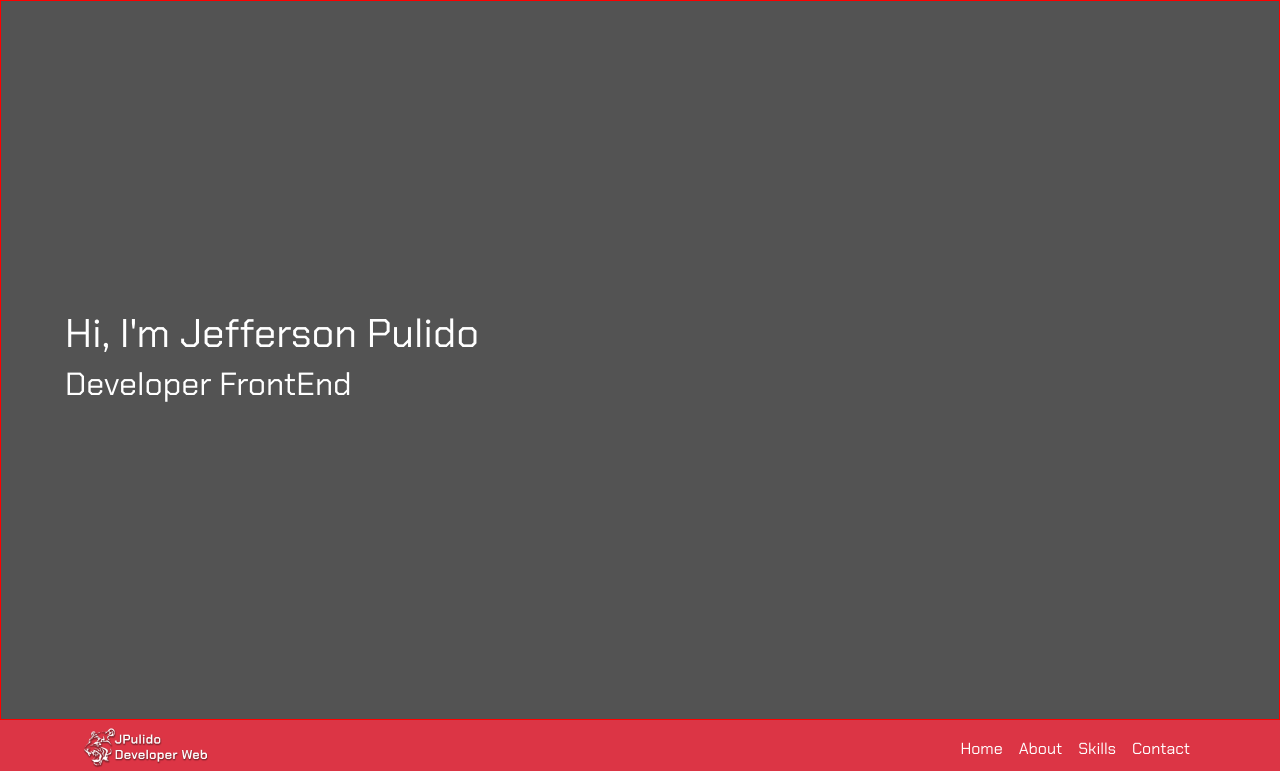
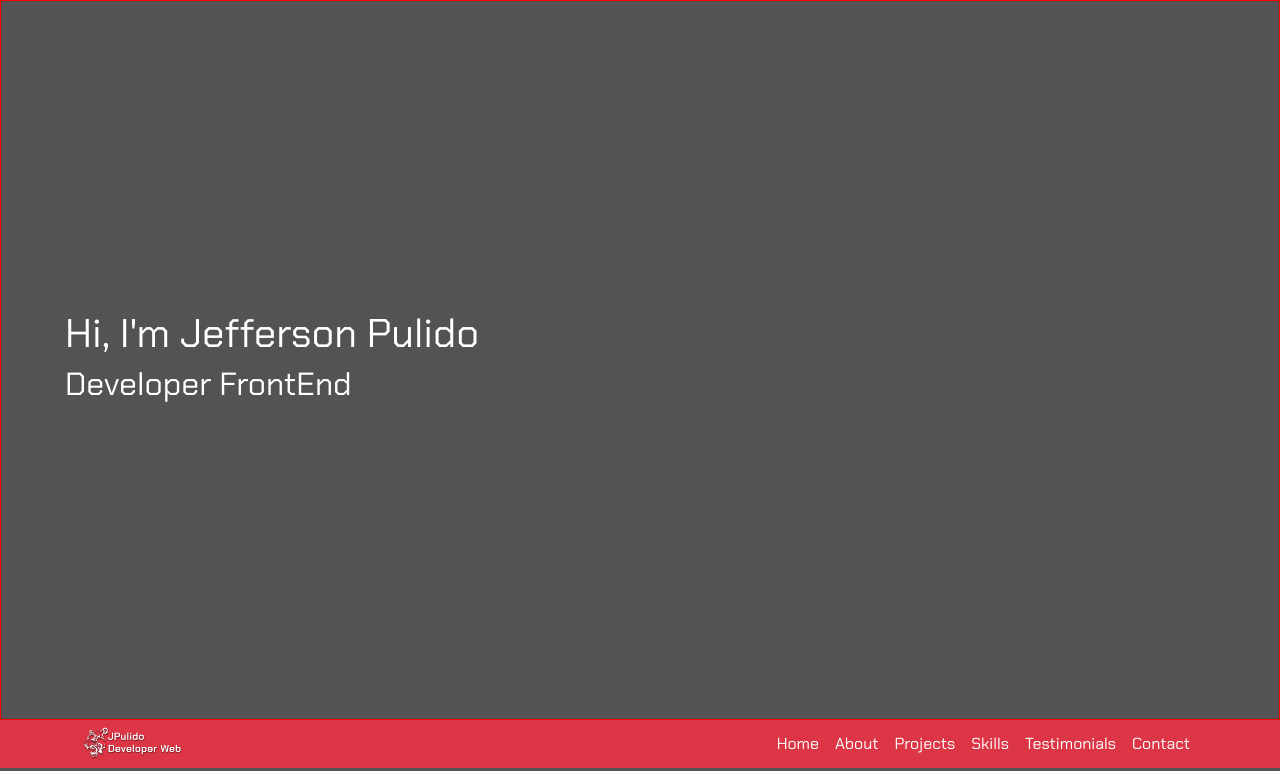
Before and after one commit to JeffersonPulido/PortfolioJP, a React (Vite) app: page / in a window 1280 px wide. Shown: the top 771 px of the page. Built offline with nearby package versions, Linux system fonts and the light colour scheme.

Commit message:
Navbar v1.3 Finished

```diff
--- a/src/components/navbar/Navbar.jsx
+++ b/src/components/navbar/Navbar.jsx
@@ -10,14 +10,14 @@ export const Navbar = () => {
       <nav class='navbar navbar-expand-lg navbar-light bg-danger sticky-top'>
         <div class='container'>
           <a class='navbar-brand text-white' href='#'>
-            <img src={logo} alt="Logo" class='logo' />
+            <img src={logo} alt="Logo" class='logo d-flex img-fluid' />
           </a>
           <button class='btn btn-danger navbar-toggler border-3 px-2 text-white' type='button' data-bs-toggle='offcanvas' data-bs-target='#offcanvasExample' aria-controls='offcanvasExample'>
             <i class="fa-solid fa-ellipsis-vertical"></i>
           </button>
           <div class='offcanvas offcanvas-start-lg bg-danger' tabindex='-1' id='offcanvasExample' aria-labelledby='offcanvasExampleLabel'>
             <div class='offcanvas-header d-flex d-lg-none'>
-              <h5 class='offcanvas-title text-white' id='offcanvasExampleLabel'>Navbar</h5>
+              <h5 class='offcanvas-title text-white' id='offcanvasExampleLabel'>JPulido Dev</h5>
               <a href='javascript:void(0) ' class='text-reset p-0' data-bs-dismiss='offcanvas' aria-label='close'>
                 <img src={logoClose} alt="Icon Close Navbar" />
               </a>
@@ -31,7 +31,13 @@ export const Navbar = () => {
                   <a class='nav-link active' aria-current='page' href='#'>About</a>
                 </li>
                 <li class='nav-item'>
+                  <a class='nav-link active' aria-current='page' href='#'>Projects</a>
+                </li>
+                <li class='nav-item'>
                   <a class='nav-link active' aria-current='page' href='#'>Skills</a>
+                </li>
+                <li class='nav-item'>
+                  <a class='nav-link active' aria-current='page' href='#'>Testimonials</a>
                 </li>
                 <li class='nav-item'>
                   <a class='nav-link active' aria-current='page' href='#'>Contact</a>
--- a/src/components/navbar/navbar.css
+++ b/src/components/navbar/navbar.css
@@ -23,6 +23,16 @@
 
 }
 
+/* MOBILE */
+@media (max-width: 768px) {
+    .logo{
+        width: 50% !important;
+    }
+    .navbar>.container{
+        flex-wrap: initial !important;
+    }
+}
+
 .logo{
     width: 15%;
 }
```
